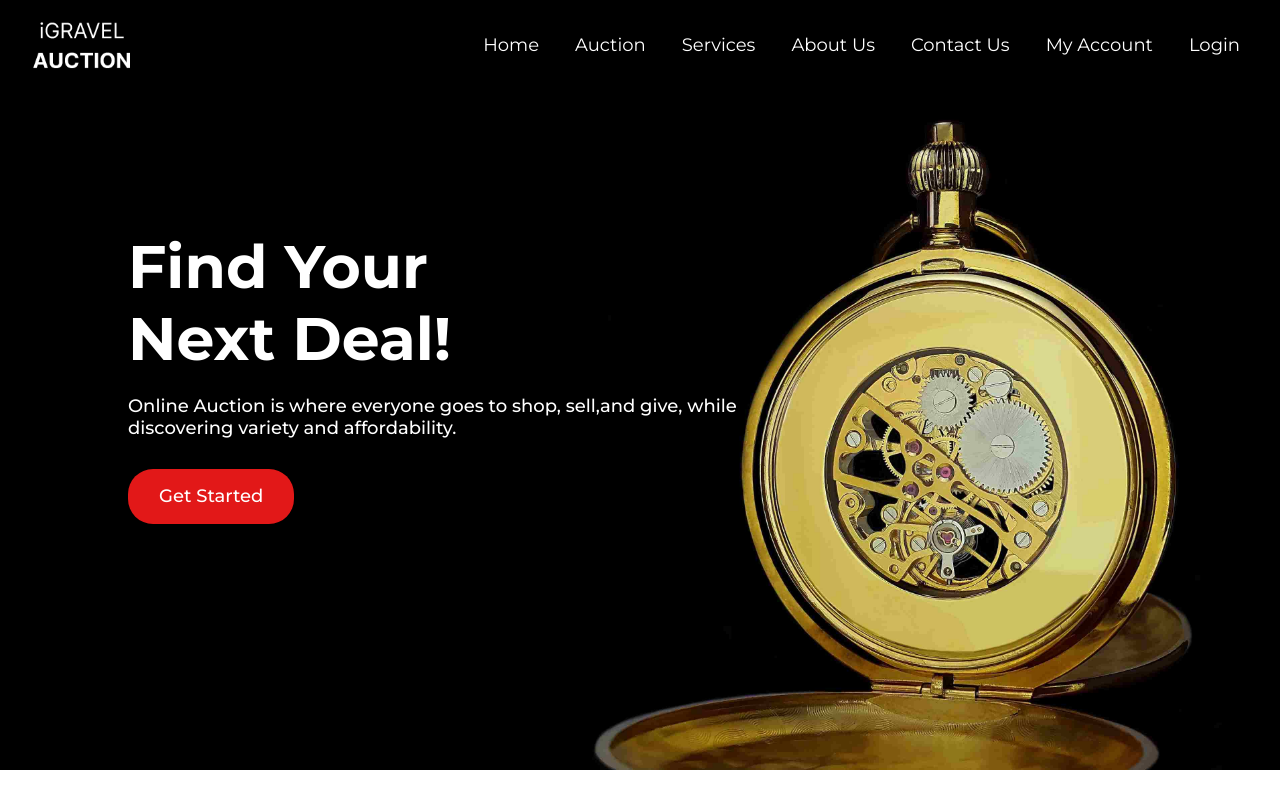
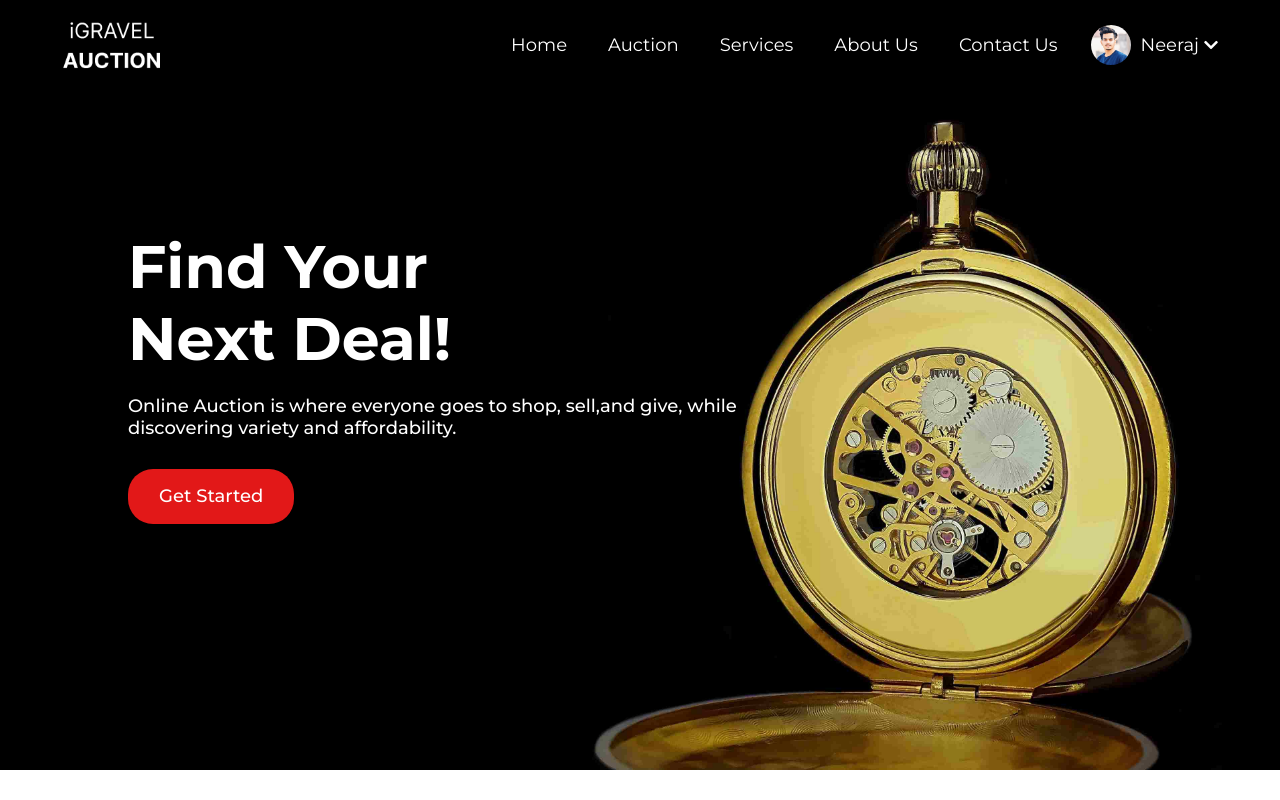
Before and after one commit to neerajverma007/Online-Auction, a React (Create React App) app: page / in a window 1280 px wide. Shown: the top 800 px of the page. Built offline with nearby package versions, Linux system fonts and the light colour scheme.

Commit message:
button,navbar

```diff
--- a/src/components/BuyerForm.js
+++ b/src/components/BuyerForm.js
@@ -4,7 +4,7 @@ import React from "react";
 
 function BuyerForm() {
   return (
-    <div className="Auth-form-container">
+    <div className="Auth-form-container Sellingform">
       <form className="Auth-form">
         <div className="Auth-form-content">
           <h3 className="Auth-form-title mb-4">Sell Product</h3>
--- a/src/components/NavbarComp.js
+++ b/src/components/NavbarComp.js
@@ -1,5 +1,6 @@
+/* eslint-disable jsx-a11y/alt-text */
+/* eslint-disable jsx-a11y/img-redundant-alt */
 /* eslint-disable jsx-a11y/anchor-is-valid */
-/* eslint-disable jsx-a11y/alt-text */
 import React, { useState } from "react";
 import Signin from "./Signin";
 
@@ -12,8 +13,16 @@ function NavbarComp() {
     { id: 4, href: "#", text: "Services" },
     { id: 6, href: "#aboutustab", text: "About Us" },
     { id: 7, href: "#ContactusSection", text: "Contact Us" },
-    { id: 5, href: "#MyAccountPage", text: "My Account" },
-    { id: 8, href: "#LoginPage", text: "Login", handleClick: handleLogin },
+    // {
+    //   id: 8,
+    //   href: "#LoginPage",
+    //   text: "Login",
+    //   handleClick: handleLogin,
+    //   dropDownItems: [
+    //     { id: 5, href: "#MyAccountPage", text: "My Account" },
+    //     { id: 9, handleClick: () => alert("Logout Func"), text: "Logout" },
+    //   ],
+    // },
   ];
 
   function handleLogin() {
@@ -44,6 +53,42 @@ function NavbarComp() {
                 handleClick={handleClick ?? (() => {})}
               />
             ))}
+            {2 === 2 ? (
+              <li className="nav-item">
+                <div className="avtar d-flex">
+                  <img
+                    className="rounded-circle"
+                    src="images/user.jpg"
+                    alt="avatar-image"
+                  />
+                  <div className="dropdown">
+                    <a
+                      href="#"
+                      className="dropdown-toggle-grey"
+                      data-bs-toggle="dropdown"
+                    >
+                      Neeraj<i className="fas fa-chevron-down"></i>
+                    </a>
+                    <div className="dropdown-menu">
+                      <a href="#MyAccountPage" className="dropdown-item">
+                        My Account
+                      </a>
+                      <a href="#" className="dropdown-item">
+                        Logout
+                      </a>
+                    </div>
+                  </div>
+                </div>
+              </li>
+            ) : (
+              <li className="nav-item">
+                <NavLink
+                  href={"#login"}
+                  text="Login"
+                  handleClick={handleLogin}
+                />
+              </li>
+            )}
           </ul>
         </div>
       </div>
--- a/src/components/ProductSell.js
+++ b/src/components/ProductSell.js
@@ -74,7 +74,7 @@ function ProductSell() {
                   />
                 </div>
                 <div className="Cardbidbtn">
-                  <Button className="Bidbtn">PAY</Button>
+                  <Button className="Bidbtn">Submit Bid</Button>
                 </div>
               </div>
             </div>
--- a/src/index.css
+++ b/src/index.css
@@ -36,7 +36,7 @@ nav.navbar.navbar-expand-sm {
   z-index: 10;
   top: 0;
   height: 90px;
-  padding: 0px 20px;
+  padding: 0px 50px;
 }
 
 #collapsibleNavbar a.nav-link,
@@ -56,7 +56,7 @@ a.navbar-brand {
 }
 
 #collapsibleNavbar li {
-  padding-left: 20px;
+  padding-left: 25px;
 }
 
 .underlinks li {
@@ -80,6 +80,52 @@ a.navbar-brand {
 
 a.dropdown-item {
   color: white;
+}
+
+.avtar img.rounded-circle {
+  width: 40px;
+  object-fit: cover;
+}
+
+.navbar ul.navbar-nav {
+  align-items: center;
+}
+
+.avtar .dropdown {
+  display: flex;
+  justify-content: center;
+  align-items: center;
+  padding-left: 10px;
+}
+
+.avtar a.dropdown-toggle-grey {
+  font-size: 18px;
+  text-decoration: none;
+  color: white;
+}
+
+.avtar i.fas.fa-chevron-down {
+  padding-left: 5px;
+  font-size: 16px;
+}
+
+.avtar .dropdown-menu.show {
+  background-color: black;
+  color: white;
+  top: 40px;
+  left: 0px;
+  padding: 0px;
+  margin: 0px;
+}
+
+.avtar .dropdown-menu.show a.dropdown-item:hover {
+  background-color: #E21818;
+  color: white;
+  border-radius: 5px;
+}
+
+.avtar .dropdown-menu.show a.dropdown-item {
+  padding: 5px 10px;
 }
 
 /* Header Section Css End */
@@ -136,7 +182,9 @@ a.dropdown-item {
 .btn.Registerbtn:active {
   box-shadow: none;
   outline: none;
-  border: none;
+  border: 1px solid #E21818 !important;
+  background-color: #BD2000 !important;
+  color: white !important;
 }
 
 .btn.Registerbtn:hover {
@@ -273,9 +321,11 @@ a.dropdown-item {
 
 .submitbtn .btn:focus,
 .submitbtn .btn:active {
+  background-color: #BD2000 !important;
+  color: white !important;
   box-shadow: none;
   outline: none;
-  border: none;
+  border: 1px solid #E21818 !important;
 }
 
 .form-text p {
@@ -661,6 +711,10 @@ textarea.productDescription:focus {
   right: -13px;
   top: 6px;
   border-radius: 5px;
+}
+
+.Sellingform {
+  position: relative;
 }
 
 
@@ -1090,6 +1144,10 @@ img.footerLogo {
   background-color: #BD2000;
 }
 
+.slider-content button.Bidbtn:focus {
+  border: 1px solid #BD2000 !important;
+}
+
 .slider-content button.Bidbtn {
   padding: 15px 30px;
   width: 100%;
```
